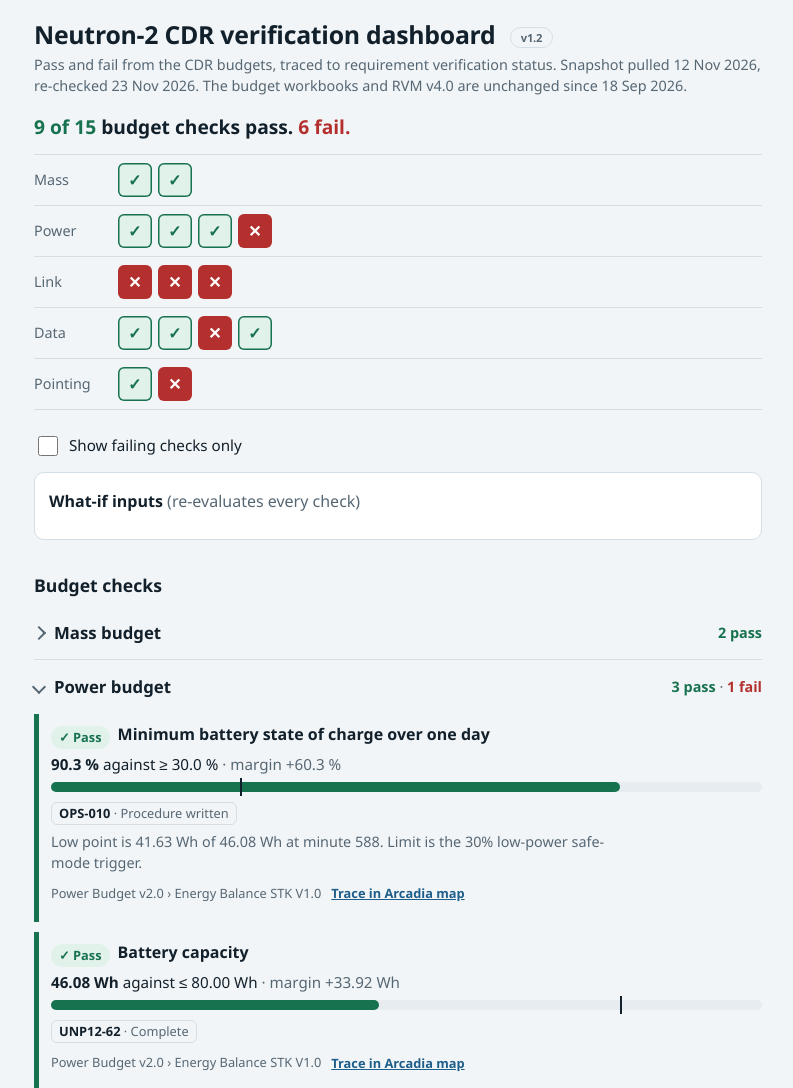
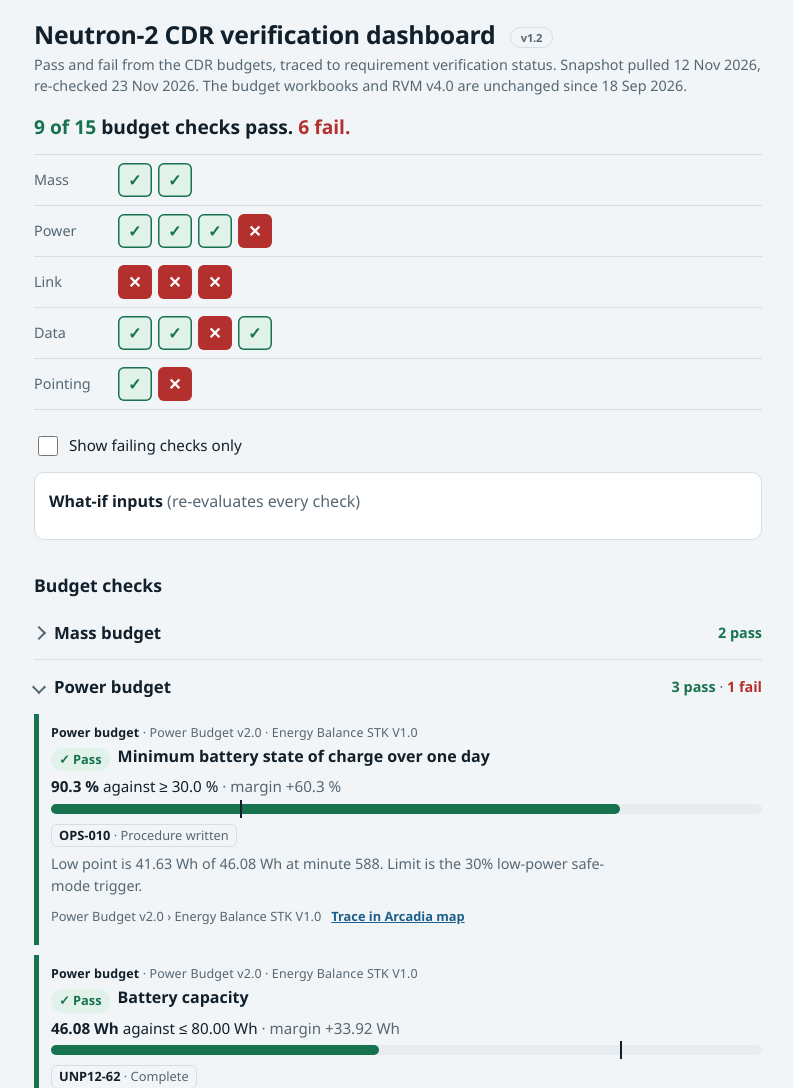
Before and after one commit to hsfl/n2-cdr, a plain HTML site: page index.html in a window 1280 px wide. Shown: the top 1088 px of the page, without its empty margins (242-1035 px from the left). Drawn offline with Linux system fonts and the light colour scheme.

Commit message:
Show budget, workbook and tab at the top of each check card
Co-Authored-By: Claude Sonnet 5.5 <noreply@anthropic.com>
Claude-Session: https://claude.ai/code/session_01SeDVDPGgi8EdLR3AM5xuy7

```diff
--- a/index.html
+++ b/index.html
@@ -86,6 +86,8 @@ summary .bs b.f{color:var(--fail)} summary .bs b.p{color:var(--pass)}
 .rq{font-size:.8rem;border:1px solid var(--line);border-radius:6px;padding:1px 7px;color:var(--muted)}
 .rq b{color:var(--ink);font-weight:600}
 .note{font-size:.9rem;color:var(--muted);margin:6px 0 0;max-width:68ch}
+.bsum{font-size:.78rem;color:var(--muted);letter-spacing:.01em;margin-bottom:4px}
+.bsum b{color:var(--ink);font-weight:600}
 .where{font-size:.8rem;color:var(--muted);margin-top:4px}
 
 /* what-if */
@@ -380,7 +382,9 @@ function checkHtml(c){
   const margin = c.kind==="max" ? c.limit-c.value : c.value-c.limit;
   const sign = margin>=0?"+":"−";
   const reqs = c.reqs.map(r=>`<span class="rq"><b>${r.ref}</b> · ${r.status}</span>`).join("");
+  const wp=c.where.split(" › "), wbk=wp[0], tab=(wp[1]||"").replace(/ [A-Z]+\d+$/,"");
   return `<div class="check ${c.pass?"pass":"fail"}" id="chk-${c.id}">
+    <div class="bsum"><b>${FULL[c.budget]}</b> · ${wbk}${tab?` · ${tab}`:""}</div>
     <div class="ch-top"><span class="chip ${c.pass?"pass":"fail"}">${c.pass?"✓ Pass":"✕ Fail"}</span>
       <span class="ch-title">${c.title}</span></div>
     <div class="vals"><b>${f(c.value,c.dp)} ${c.unit}</b> against ${c.cmp} ${f(c.limit,c.dp)} ${c.unit}
```
